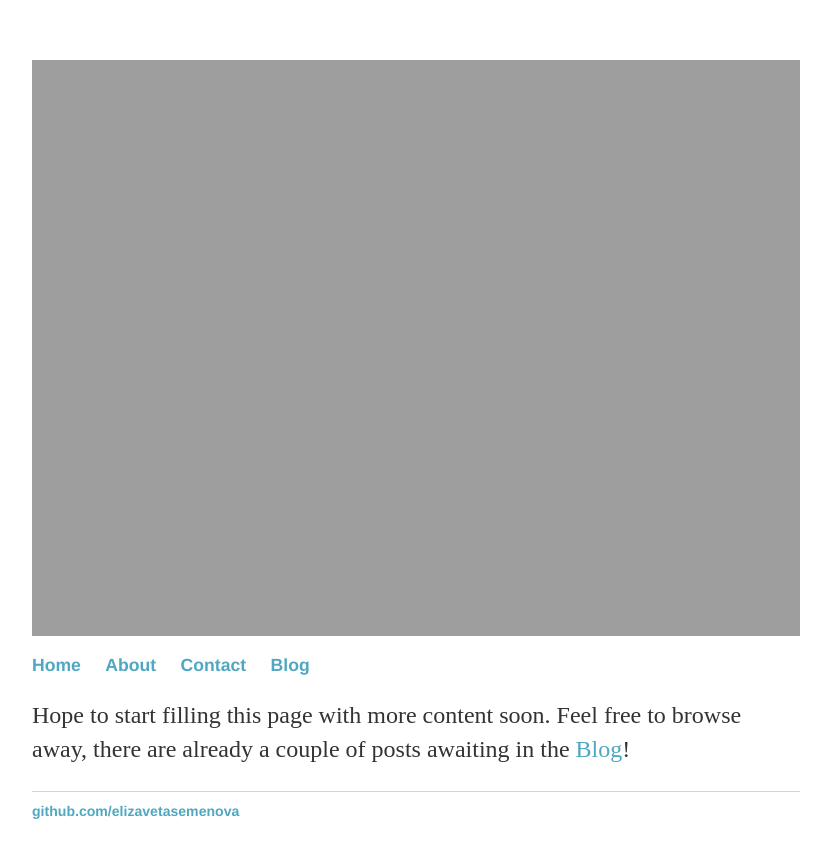
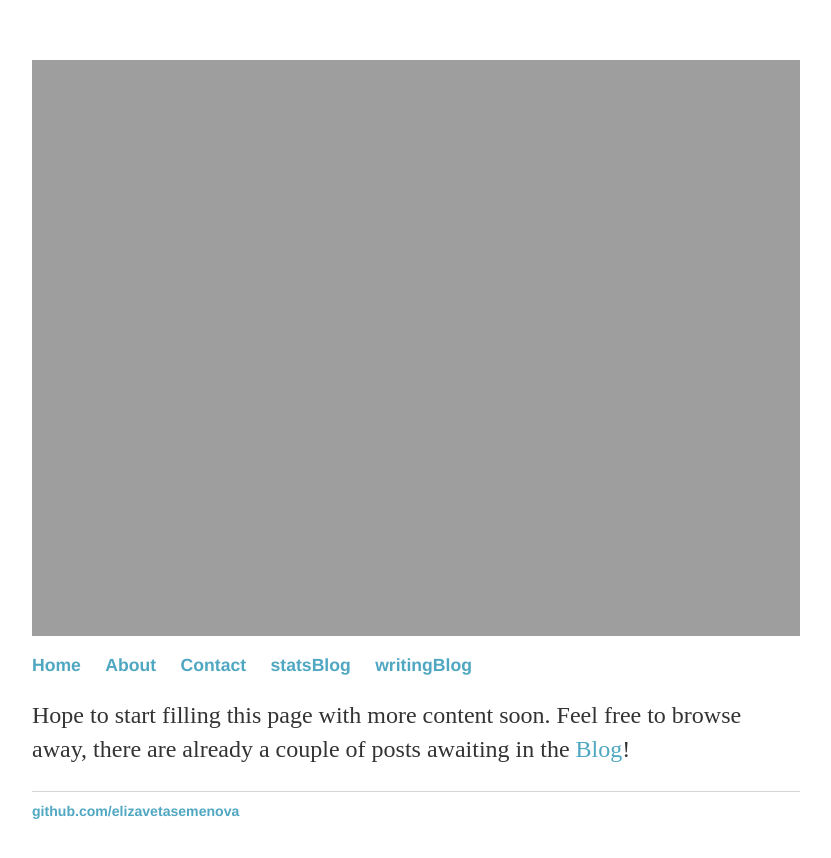
Before and after one commit to elizavetasemenova/elizavetasemenova.github.io, a Jekyll site: the page built from index.html, in a window 1280 px wide. Shown: the top 858 px of the page, without its empty margins (224-1055 px from the left). Built offline with Jekyll 4.4.1, drawn with Linux system fonts in a browser that asks for light colours.

Commit message:
Update default.html

```diff
--- a/_layouts/default.html
+++ b/_layouts/default.html
@@ -14,7 +14,8 @@
 				<li><a href="/">Home</a></li>
 	        		<li><a href="/about">About</a></li>
 		        	<li><a href="/contact">Contact</a></li>
-        		        <li><a href="/blog">Blog</a></li>
+        		        <li><a href="/blog">statsBlog</a></li>
+				<li><a href="/writingblog">writingBlog</a></li>
     		        </ul>
 			</nav>
 			<div class="container">
```
